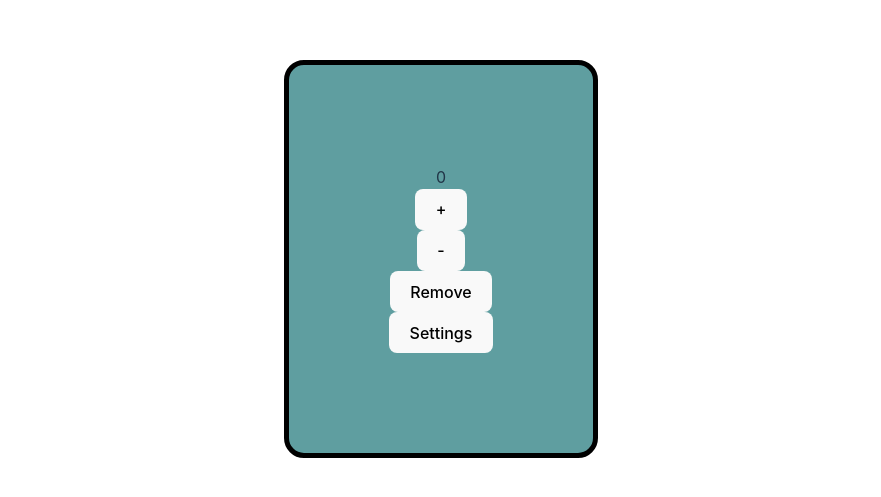
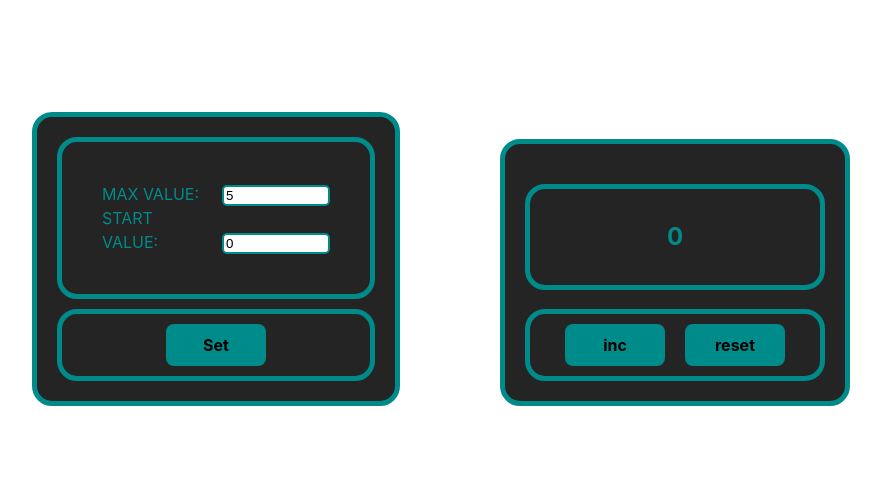
Before and after one commit to Sene4kaaa/counter-v2, a React (Vite) app: page / in a window 1280 px wide. Shown: the part 141-638 px from the top of the page, without its empty margins (199-1080 px from the left). Built offline with nearby package versions, Linux system fonts and the light colour scheme.

Commit message:
Refactoring code

```diff
--- a/src/App.css
+++ b/src/App.css
@@ -5,9 +5,93 @@
     text-align: center;
 }
 
-.Count {
-    padding: 100px;
-    background-color: cadetblue;
-    border: 5px solid black;
+.SettingsAndCount {
+
+}
+
+.Settings {
+    display: inline-block;
+    margin-right: 100px;
+    padding: 20px;
+    background-color: #242424;
+    border: 5px solid darkcyan;
     border-radius: 20px;
 }
+
+.SettingsInput {
+    padding: 40px;
+    border: 5px solid darkcyan;
+    border-radius: 20px;
+}
+
+.Count {
+    display: inline-block;
+    padding: 20px;
+    background-color: #242424;
+    border: 5px solid darkcyan;
+    border-radius: 20px;
+}
+
+.Button {
+    margin-top: 10px;
+    padding: 10px;
+    border: 5px solid darkcyan;
+    border-radius: 20px;
+}
+
+.CounterAndButton {
+    width: 300px;
+
+}
+
+.H2 {
+    background-color: #242424;
+    border: 5px solid darkcyan;
+    border-radius: 20px;
+    padding: 30px;
+    color: darkcyan;
+
+}
+
+.IncAndReset {
+    padding: 10px;
+    border: 5px solid darkcyan;
+    border-radius: 20px;
+    background-color: #242424;
+}
+
+.Inc {
+    display: inline-block;
+    margin-right: 20px;
+
+}
+
+.Reset {
+    display: inline-block;
+}
+
+.Span {
+    display: inline-block;
+    width: 100px;
+    text-align: left;
+    color: darkcyan;
+    padding-right: 20px;
+}
+
+
+.InputValue {
+    color: black;
+    width: 100px;
+    border: 2px solid darkcyan;
+    border-radius: 5px;
+}
+
+.But {
+    background-color: darkcyan;
+    width: 100px;
+    font-weight: bold;
+}
+
+.IncorrectValue {
+    color: red;
+}
--- a/src/App.tsx
+++ b/src/App.tsx
@@ -2,54 +2,40 @@ import {useState} from 'react'
 import './App.css'
 import Count from "./components/Count/Count.tsx";
 import Settings from "./components/Settings/Settings.tsx";
-import Button from "./components/Button/Button.tsx";
+
 
 function App() {
     const [count, setCount] = useState(0);
-    const [settings, setSettings] = useState(false)
-    const [maxValue, setMaxValue] = useState<number>(100)
-    const [minValue, setMinValue] = useState<number>(-100)
+    const [maxValue, setMaxValue] = useState<number>(5)
     const [startValue, setStartValue] = useState<number>(0)
 
 
-    const onClickSettingsOn = () => {
-        setSettings(!settings)
-    }
-
     const removeButton = () => {
         setCount(0)
-        setMaxValue(100)
-        setMinValue(-100)
+        setMaxValue(5)
         setStartValue(0)
     }
 
     return (
-        <div className={'Count'}>
-            {
-                settings ? <Settings
+        <div className={'SettingsAndCount'}>
+            <div className={'Settings'}>
+                <Settings
                     maxValue={maxValue}
                     startValue={startValue}
-                        minValue={minValue}
                     setMaxValue={setMaxValue}
                     setStartValue={setStartValue}
-                        setMinValue={setMinValue}
-                        settings={settings}
-                        setSettings={setSettings}
                     setCount={setCount}
-
                 />
-                    :
-                    <div>
+            </div>
+            <div className={'Count'}>
                 <Count
                     count={count}
                     setCount={setCount}
                     maxValue={maxValue}
-                            minValue={minValue}
                     removeButton={removeButton}
                 />
-                        <Button name={'Settings'} callback={onClickSettingsOn}/>
             </div>
-            }
+
         </div>
     )
 }
--- a/src/components/Button/Button.tsx
+++ b/src/components/Button/Button.tsx
@@ -9,6 +9,7 @@ const Button = (props: ButtonPropsType) => {
     return (
         <div>
             <button
+                className={'But'}
                 onClick={props.callback}
                 disabled={props.disabled}>{props.name}</button>
         </div>
--- a/src/components/Count/Count.tsx
+++ b/src/components/Count/Count.tsx
@@ -5,7 +5,6 @@ type CountPropsType = {
     setCount: (count: number) => void;
     maxValue: number
     removeButton: () => void
-    minValue: number
 }
 
 const Count = (props: CountPropsType) => {
@@ -14,21 +13,24 @@ const Count = (props: CountPropsType) => {
         props.setCount(props.count + 1);
     }
 
-    const onClickMinusButton = () => {
-        props.setCount(props.count - 1);
-    }
-
     const onClickRemoveButton = () => {
         props.removeButton()
     }
 
     return (
-        <div>
-            {props.count <= props.maxValue && props.count >= props.minValue ? props.count :
-                <div>Incorrect Value</div>}
-            <Button name={'+'} callback={onClickPlusButton} disabled={props.count > props.maxValue}/>
-            <Button name={'-'} callback={onClickMinusButton} disabled={props.count < props.minValue}/>
-            <Button name={'Remove'} callback={onClickRemoveButton}/>
+
+        <div className={'CounterAndButton'}>
+            <h2 className={'H2'}>
+                {props.count < props.maxValue  ? props.count :
+                    <div className={'IncorrectValue'}>{props.count}</div>}</h2>
+            <div className={'IncAndReset'}>
+                <div className={'Inc'}>
+                    <Button name={'inc'} callback={onClickPlusButton} disabled={props.count >= props.maxValue}/>
+                </div>
+                <div className={'Reset'}>
+                    <Button name={'reset'} callback={onClickRemoveButton}/>
+                </div>
+            </div>
         </div>
     );
 };
--- a/src/components/Settings/Settings.tsx
+++ b/src/components/Settings/Settings.tsx
@@ -5,12 +5,8 @@ import Button from "../Button/Button.tsx";
 type SettingsPropsType = {
     maxValue: number
     startValue: number
-    minValue: number
     setMaxValue: (value: number) => void
     setStartValue: (value: number) => void
-    setMinValue: (value: number) => void
-    settings: boolean
-    setSettings: (settings: boolean) => void
     setCount: (count: number) => void
 }
 
@@ -21,11 +17,6 @@ const Settings = (props: SettingsPropsType) => {
         props.setMaxValue(newMaxValue)
     }
 
-    const onChangeHandlerMinValue = (e: ChangeEvent<HTMLInputElement>) => {
-        const newMinValue = +e.currentTarget.value
-        props.setMinValue(newMinValue)
-    }
-
     const onChangeHandlerStartValue = (e: ChangeEvent<HTMLInputElement>) => {
         const newStartValue = +e.currentTarget.value
         props.setStartValue(newStartValue)
@@ -34,29 +25,36 @@ const Settings = (props: SettingsPropsType) => {
 
     const onClickSettingsOff = () => {
         props.setCount(props.startValue)
-        props.setSettings(!props.settings)
+
 
     }
 
     return (
-        <>
         <div>
-                MAX VALUE: <input type={"number"}
+            <div className={'SettingsInput'}>
+                <div>
+                    <div>
+                        <span className={'Span'}>MAX VALUE:</span>
+                        <input
+                            className={'InputValue'}
+                            type={"number"}
                             value={props.maxValue}
                             onChange={onChangeHandlerMaxValue}/>
                     </div>
                     <div>
-                MIN VALUE: <input type={"number"}
-                                  value={props.minValue}
-                                  onChange={onChangeHandlerMinValue}/>
-            </div>
-            <div>
-                START VALUE: <input type={"number"}
+                        <span className={'Span'}>START VALUE:</span>
+                        <input
+                            className={'InputValue'}
+                            type={"number"}
                             value={props.startValue}
                             onChange={onChangeHandlerStartValue}/>
                     </div>
-            <Button name={"Accept"} callback={onClickSettingsOff}/>
-        </>
+                </div>
+            </div>
+            <div className={'Button'}>
+                <Button name={"Set"} callback={onClickSettingsOff} />
+            </div>
+        </div>
     )
         ;
 };
```
Lines whose indentation alone changed are shown as unchanged.
